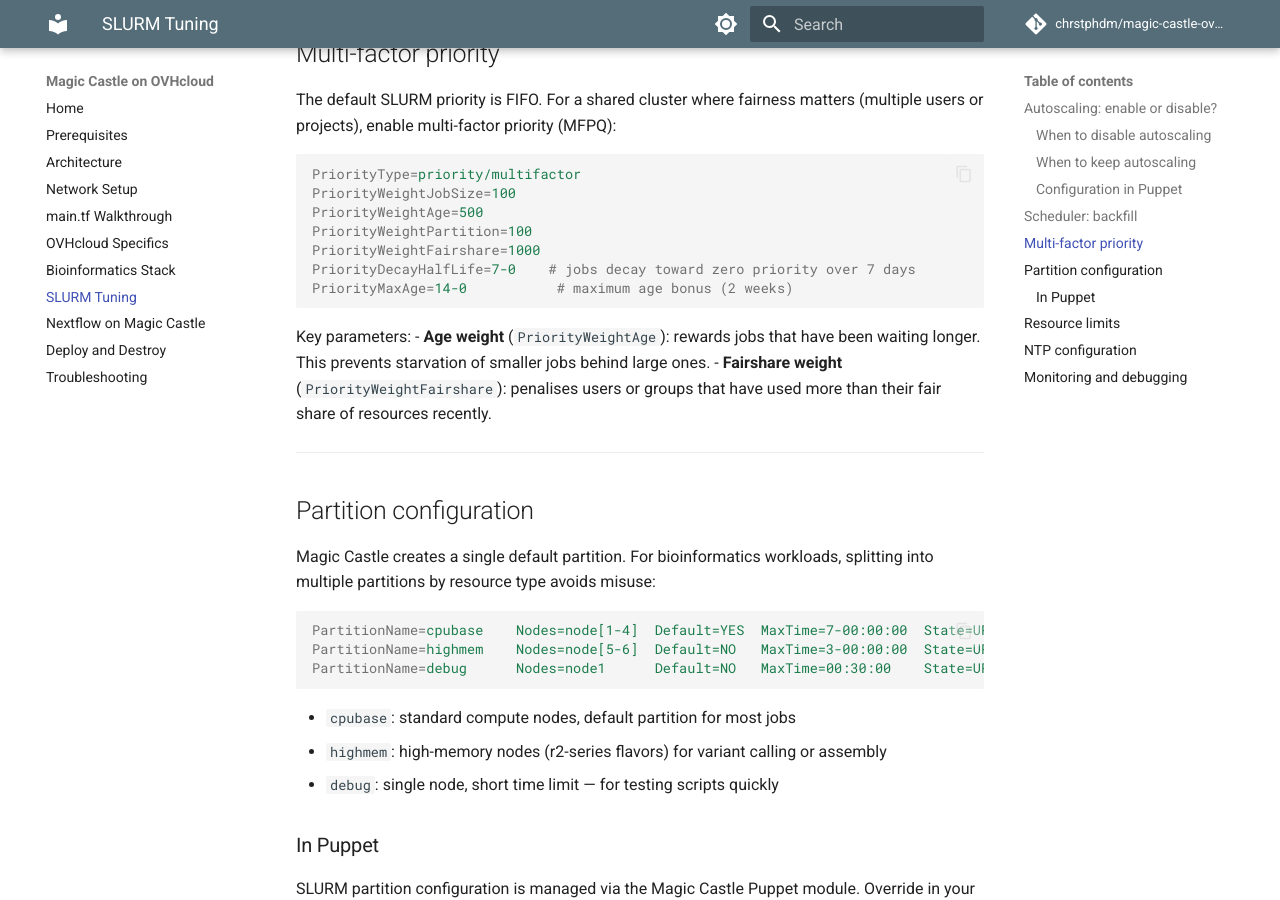
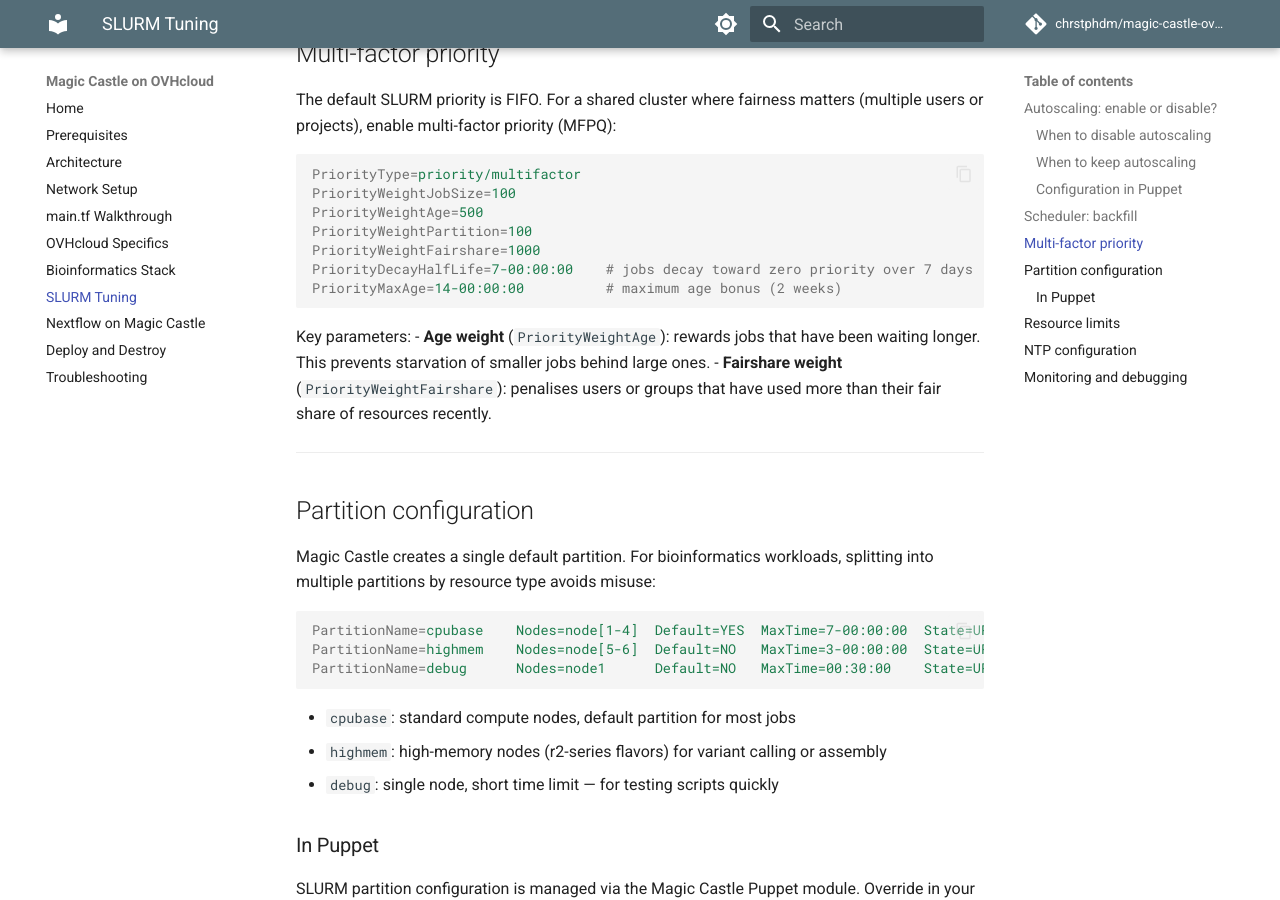
Before and after one commit to chrstphdm/magic-castle-ovhcloud, an MkDocs documentation site: the page built from docs/07-slurm-tuning.md, in a window 1280 px wide and 900 px high, scrolled down 1371 px. Built offline with MkDocs 1.6.1 and Material for MkDocs 9.7.7, drawn with Linux system fonts in a browser that asks for light colours; comment, search, counter and statistics services are not loaded.

Commit message:
fix: correct SLURM time duration syntax for priority parameters

````diff
--- a/docs/07-slurm-tuning.md
+++ b/docs/07-slurm-tuning.md
@@ -68,8 +68,8 @@ PriorityWeightJobSize=100
 PriorityWeightAge=500
 PriorityWeightPartition=100
 PriorityWeightFairshare=1000
-PriorityDecayHalfLife=7-0    # jobs decay toward zero priority over 7 days
-PriorityMaxAge=14-0           # maximum age bonus (2 weeks)
+PriorityDecayHalfLife=7-00:00:00    # jobs decay toward zero priority over 7 days
+PriorityMaxAge=14-00:00:00          # maximum age bonus (2 weeks)
 ```
 
 Key parameters:
````
